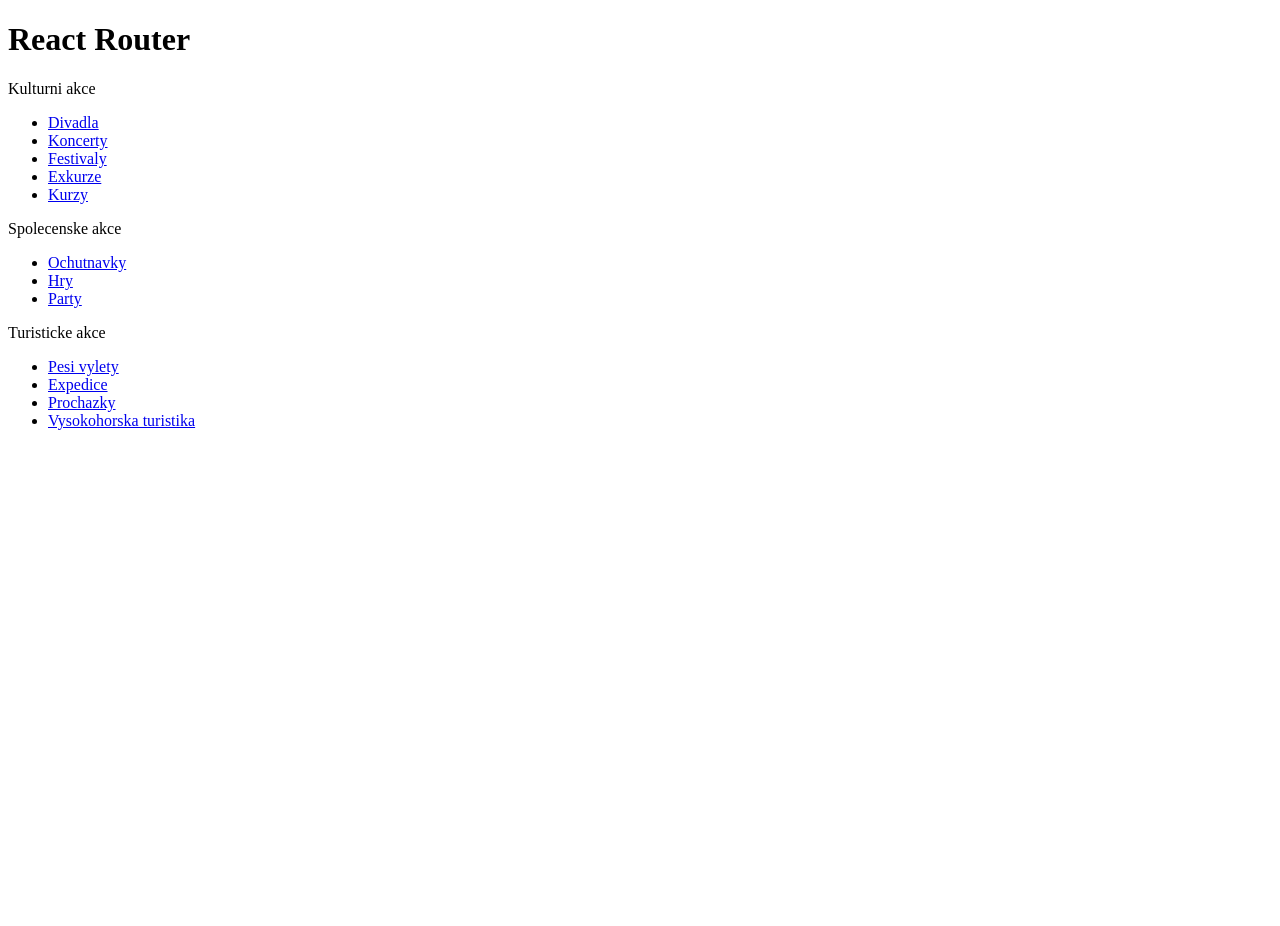
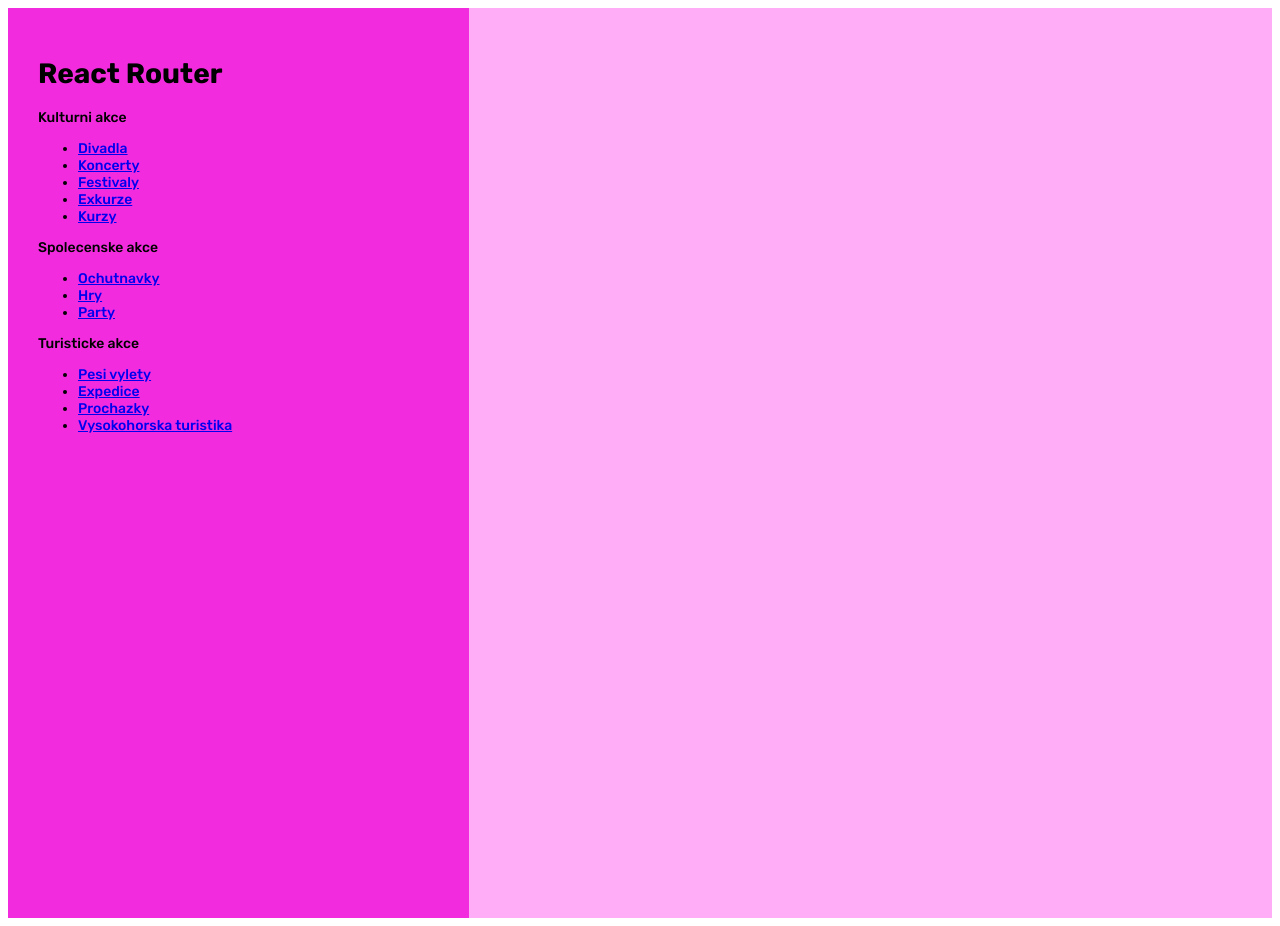
Before and after one commit to Plejrovec/hackathon-junior-2023, a React (Create React App) app: page / in a window 1280 px wide. Before the commit the page ends 800 px from the top, so only its background shows below. Built offline with nearby package versions, Linux system fonts and the light colour scheme.

Commit message:
updated css

```diff
--- a/src/routes/root.jsx
+++ b/src/routes/root.jsx
@@ -1,9 +1,9 @@
 import { Outlet } from "react-router-dom";
-
+import "../css/root.css"
 export default function Root() {
     return (
-      <>
-        <div id="sidebar">
+      <div  class="container">
+        <div id="sidebar" class="sidemenu">
           <h1>React Router</h1>
           <nav>
             <p>Kulturni akce</p>
@@ -55,9 +55,9 @@
             </ul>
           </nav>
         </div>
-        <div id="detail">
+        <div id="detail" class="tab">
             <Outlet />
         </div>
-      </>
+      </div>
     );
   }
```
